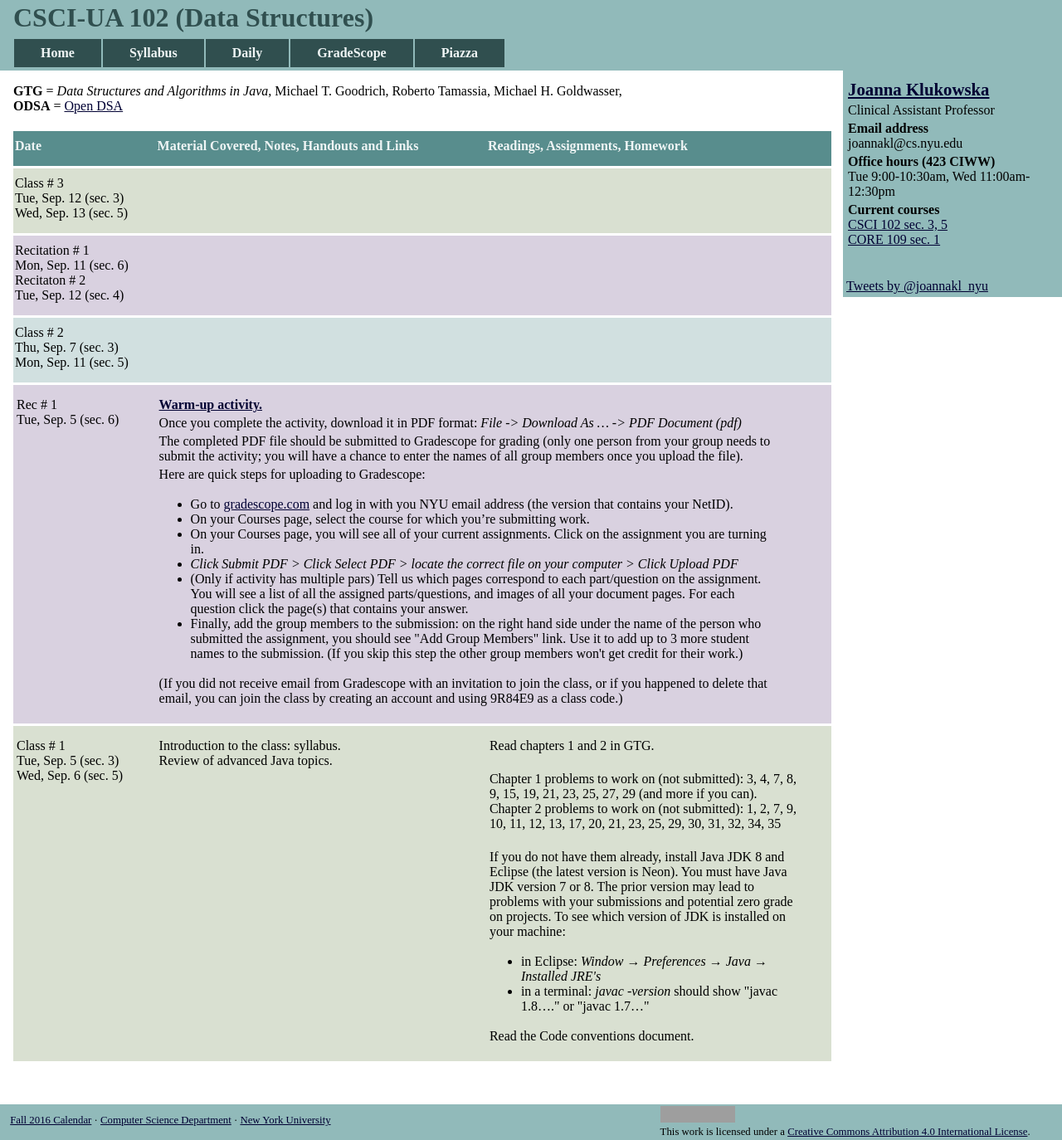
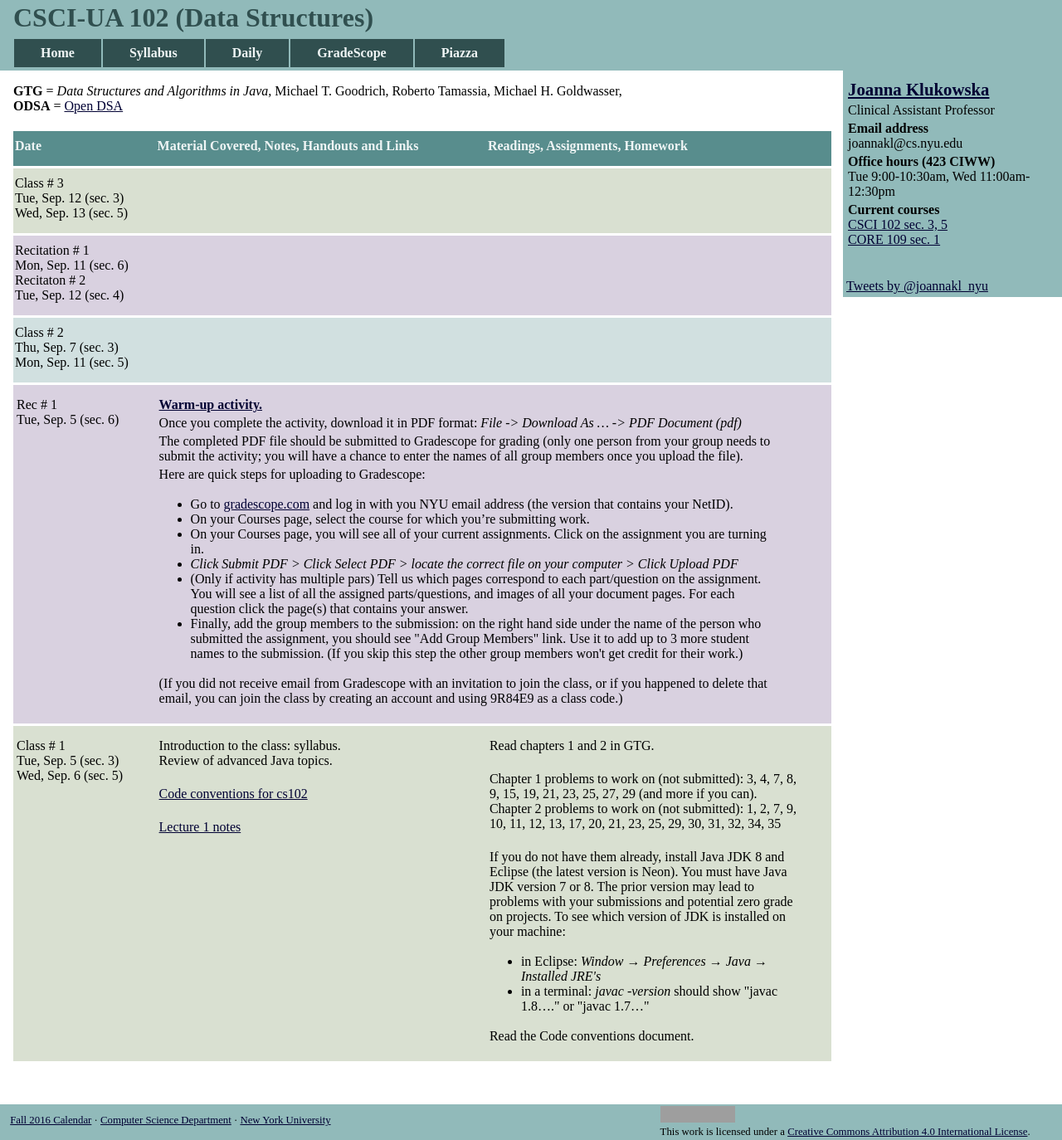
Before and after one commit to joannakl/cs102_f17, a Jekyll site: the page built from daily.html, in a window 1280 px wide. Shown: the whole page at 83% size. Built offline with Jekyll 4.4.1, drawn with Linux system fonts in a browser that asks for light colours; comment, search, counter and statistics services are not loaded; grey boxes are pictures that could not be loaded.

Commit message:
adding notes for lecture 1

```diff
--- a/_includes/daily/01.markdown
+++ b/_includes/daily/01.markdown
@@ -14,7 +14,11 @@ Wed, Sep. 6 (sec. 5)
 <p markdown="block">
 
 Introduction to the class: syllabus. <br>
-Review of advanced Java topics.
+Review of advanced Java topics. <br><br>
+
+[Code conventions for cs102](notes/CodeConventions.pdf) <br><br>
+
+[Lecture 1 notes](notes/lecture01_Intro.pdf) <br>
 
 </p>
 </div>
```
Also changed, not shown: 2 other files.
